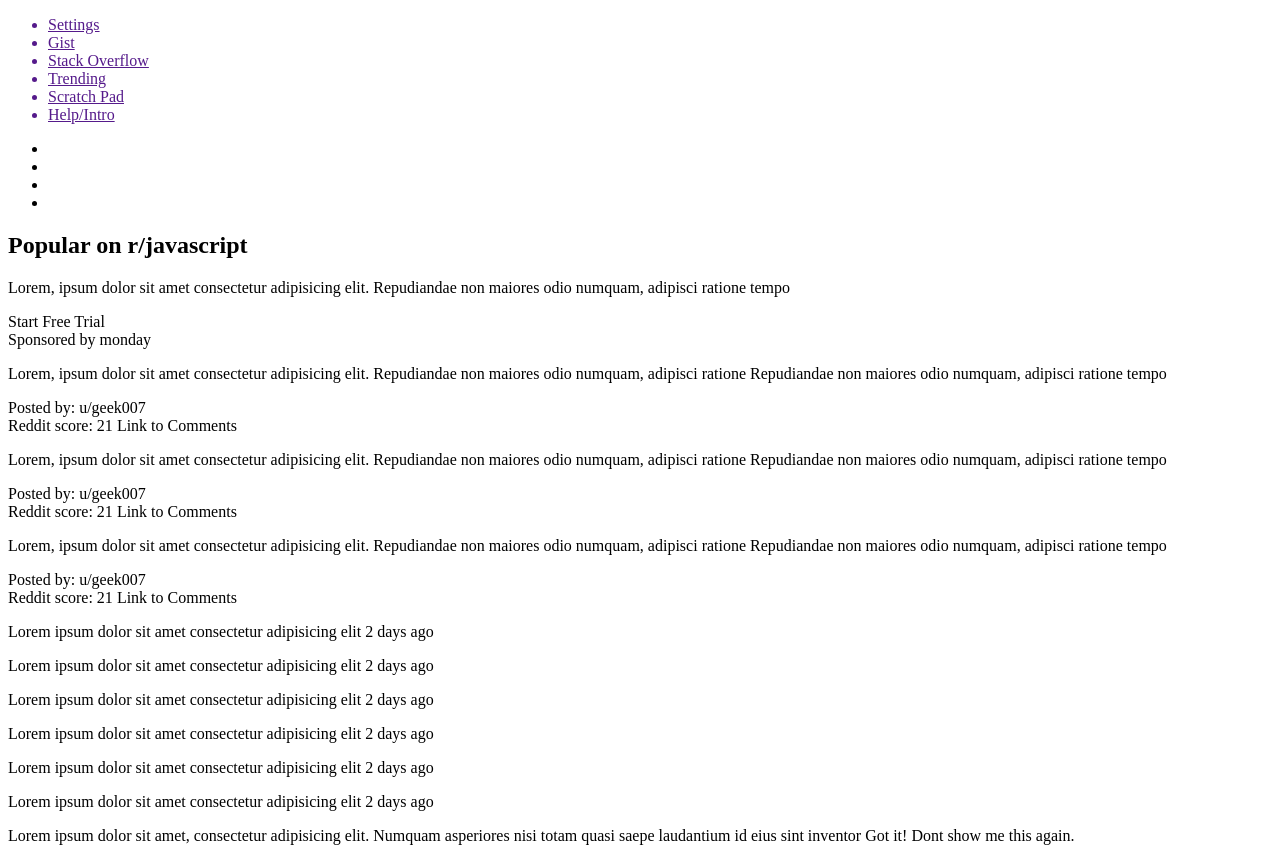
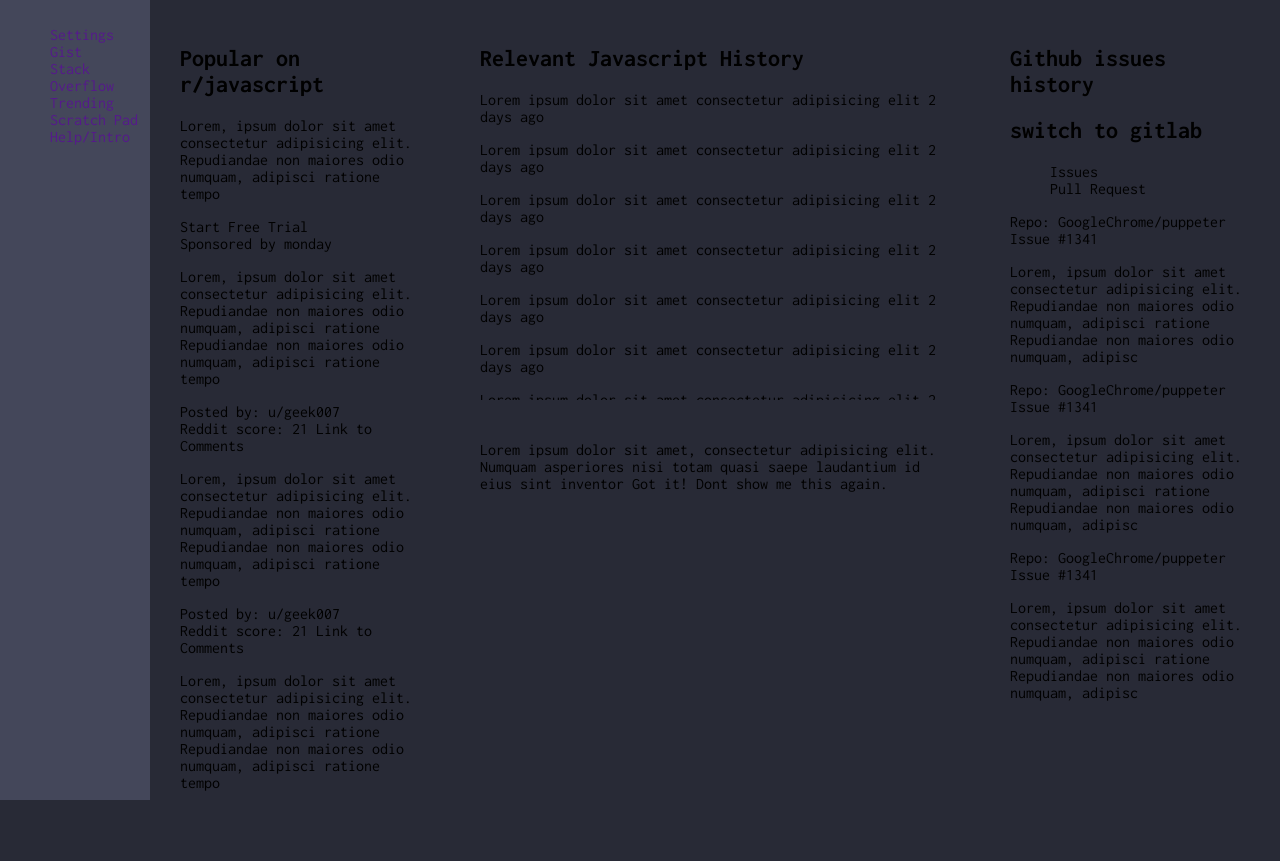
Before and after one commit to reedlex98/InitabCopy, a plain HTML site: page index.html in a window 1280 px wide. Shown: the top 861 px of the page. After the commit the page ends 800 px from the top, so only its background shows below. Drawn offline with Linux system fonts and the light colour scheme.

Commit message:
page layout implemented, some variables defined

```diff
--- a/css/style.css
+++ b/css/style.css
@@ -0,0 +1,68 @@
+*{
+    font-family: 'Inconsolata',monospace;
+    text-decoration: none;
+    list-style: none;
+}
+:root{
+    --header-width:150px;
+    --reddit-section-width: 300px;
+    --github-section-width: 300px;
+    --jshistory-section-width:1fr;
+    --jshistory-section-height: 50vh;
+    --pink: #ff79c6;
+    --yellow: #f1f98c;
+    --blue: #66d9ef;
+    --dark-blue: #6272a4;
+    --green:#50f97b;
+    --white:#f8f8f2;
+    --lightblue: #8be9fd;
+    --purple: #bd93f9;
+    --header-color:#44475a;
+    --page-color: #282a36;
+}
+body{
+    padding: 0;
+    margin: 0;
+    display: grid;
+    grid-template-columns:
+        var(--header-width) var(--reddit-section-width) var(--jshistory-section-width) var(--github-section-width);
+    grid-template-rows:
+        var(--jshistory-section-height) var(--jshistory-section-height);
+    grid-template-areas:
+        "header javascript-reddit javascript-history github-issues"
+        "header javascript-reddit datetime github-issues";
+    background-color: var(--page-color);
+}
+header{
+    grid-area: header;
+    background-color: var(--header-color);
+    padding: 10px;
+}
+
+section{
+    overflow: auto;
+    scroll-behavior: smooth;
+    padding: 25px 30px;
+    -ms-overflow-style: none;
+    scrollbar-width: none;
+}
+
+section::-webkit-scrollbar {
+    display: none;
+}
+
+.javascript-reddit{
+    grid-area: javascript-reddit;
+}
+
+.javascript-history{
+    grid-area: javascript-history;
+}
+
+.datetime{
+    grid-area:datetime;
+}
+
+.github-issues{
+    grid-area: github-issues;
+}
--- a/index.html
+++ b/index.html
@@ -5,6 +5,8 @@
     <meta charset="UTF-8">
     <meta name="viewport" content="width=device-width, initial-scale=1.0">
     <meta http-equiv="X-UA-Compatible" content="ie=edge">
+    <link href="https://fonts.googleapis.com/css?family=Inconsolata:400,700|Open+Sans:300,400,600,700" rel="stylesheet">
+    <link rel="stylesheet" href="css/style.css">
     <title>Document</title>
 </head>
 
@@ -101,6 +103,31 @@
     </section>
 
     <section class="javascript-history">
+        <h1>Relevant Javascript History</h1>
+        <p>
+            <i></i><span class="dark-blue-text">Lorem ipsum dolor sit amet consectetur adipisicing elit</span><span
+                class="post-date"> 2 days ago </span>
+        </p>
+        <p>
+            <i></i><span class="dark-blue-text">Lorem ipsum dolor sit amet consectetur adipisicing elit</span><span
+                class="post-date"> 2 days ago </span>
+        </p>
+        <p>
+            <i></i><span class="dark-blue-text">Lorem ipsum dolor sit amet consectetur adipisicing elit</span><span
+                class="post-date"> 2 days ago </span>
+        </p>
+        <p>
+            <i></i><span class="dark-blue-text">Lorem ipsum dolor sit amet consectetur adipisicing elit</span><span
+                class="post-date"> 2 days ago </span>
+        </p>
+        <p>
+            <i></i><span class="dark-blue-text">Lorem ipsum dolor sit amet consectetur adipisicing elit</span><span
+                class="post-date"> 2 days ago </span>
+        </p>
+        <p>
+            <i></i><span class="dark-blue-text">Lorem ipsum dolor sit amet consectetur adipisicing elit</span><span
+                class="post-date"> 2 days ago </span>
+        </p>
         <p>
             <i></i><span class="dark-blue-text">Lorem ipsum dolor sit amet consectetur adipisicing elit</span><span
                 class="post-date"> 2 days ago </span>
```
